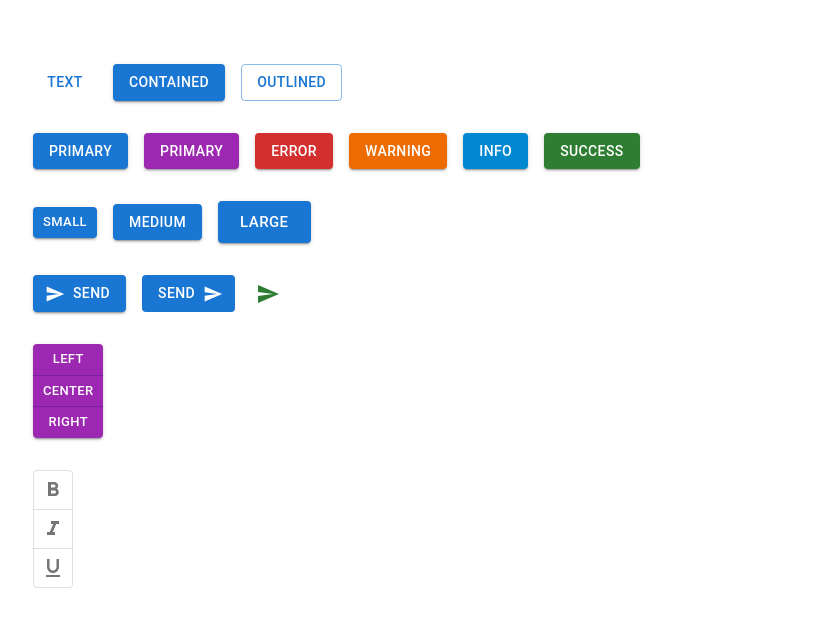
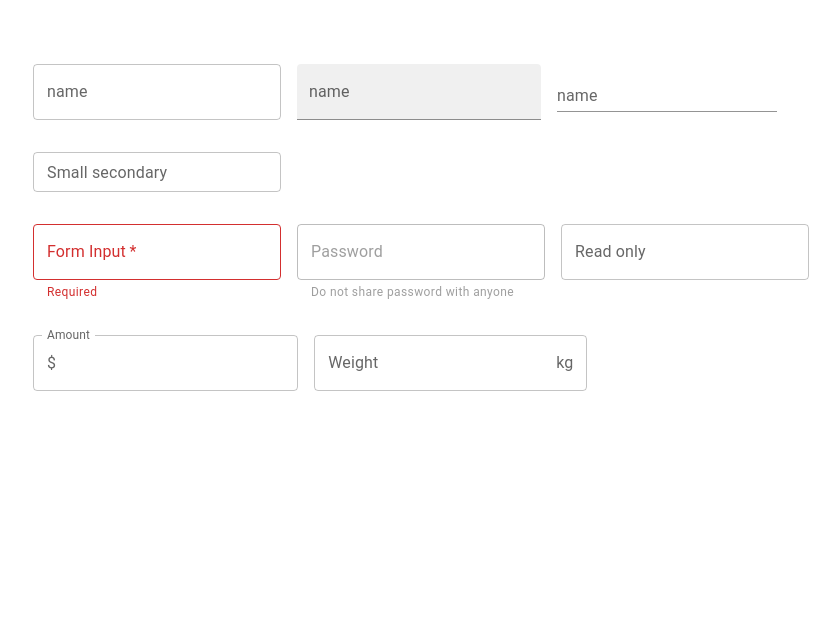
Before and after one commit to Hans2374/React-MUI-Demo, a React (Create React App) app: page / in a window 1280 px wide. Shown: the top 626 px of the page, without its empty margins (31-871 px from the left). Built offline with nearby package versions, Linux system fonts and the light colour scheme.

Commit message:
TextField added

```diff
--- a/src/App.tsx
+++ b/src/App.tsx
@@ -1,12 +1,15 @@
 import './App.css';
-import { MuiButton } from './components/MuiButton';
+// import { MuiButton } from './components/MuiButton';
 //import { MuiTypography } from './components/MuiTypography';
+import { MuiTextField } from './components/MuiTextField';
+
 
 function App() {
   return (
     <div className="App">
       {/* <MuiTypography /> */}
-      <MuiButton />
+      {/* <MuiButton /> */}
+      <MuiTextField/>
     </div>
   );
 }
--- /dev/null
+++ b/src/components/MuiTextField.tsx
@@ -0,0 +1,36 @@
+import { Stack, TextField, InputAdornment } from "@mui/material"
+import { useState } from "react"
+
+export const MuiTextField = () => {
+    const [value, setValue] = useState('')
+    return (
+        <Stack spacing={4}>
+            <Stack direction='row' spacing={2}>
+                <TextField label='name' variant="outlined" />
+                <TextField label='name' variant="filled" />
+                <TextField label='name' variant="standard" />
+            </Stack>
+
+            <Stack direction='row' spacing={2}>
+                <TextField label='Small secondary' size='small' color='secondary' />
+            </Stack>
+
+            <Stack direction='row' spacing={2}>
+                <TextField label='Form Input' required value={value} onChange={e => setValue(e.target.value)} error={!value} helperText={!value ? 'Required' : 'Do not share your password with anyone'} />
+                <TextField label='Password' type="password" helperText='Do not share password with anyone' disabled />
+                <TextField label='Read only' InputProps={{ readOnly: true }} />
+            </Stack>
+
+            <Stack direction='row' spacing={2}>
+                <TextField label='Amount' InputProps={{
+                    startAdornment: <InputAdornment position='start'>$</InputAdornment>
+                }} />
+                <TextField label='Weight' InputProps={{
+                    endAdornment: <InputAdornment position='end'>kg</InputAdornment>
+                }} />
+            </Stack>
+
+
+        </Stack>
+    )
+}
```
Also changed, not shown: src/components/MuiSelect.tsx (added).
